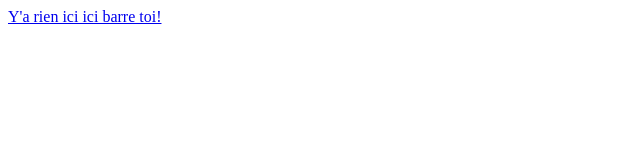
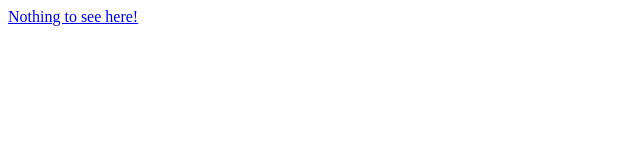
Before and after one commit to ForestasYan/Info734, a website: page public/commander.html in a window 1280 px wide. Shown: the full height of the page, 0-640 px from the left. Drawn offline with Linux system fonts and the light colour scheme.

Commit message:
Update commander.html

```diff
--- a/public/commander.html
+++ b/public/commander.html
@@ -1,6 +1,6 @@
 <!DOCTYPE html>
 <html>
 	<a href="index.html">
-			Y'a rien ici ici barre toi!
+			Nothing to see here!
 		</a>
 </html>
```
